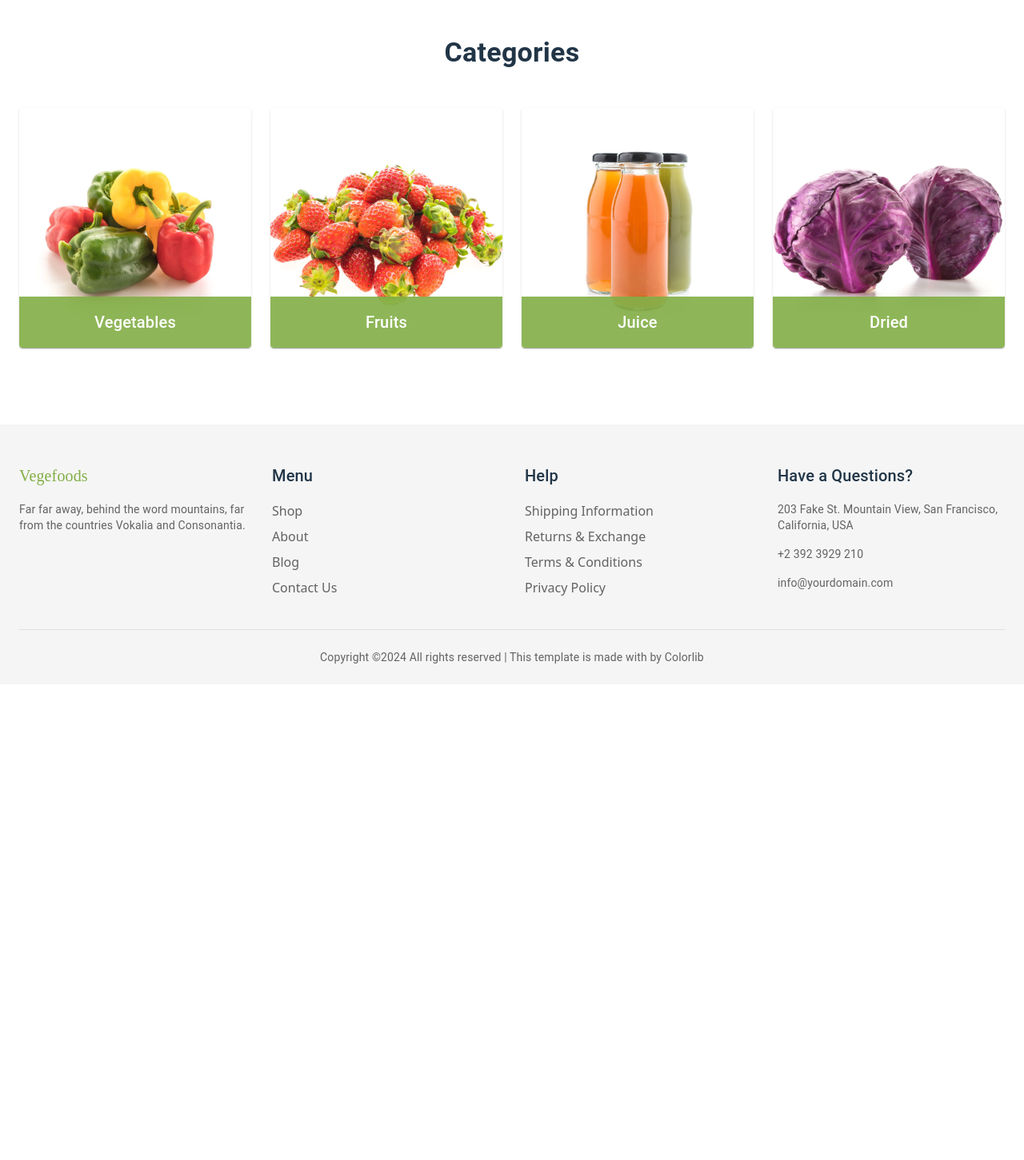
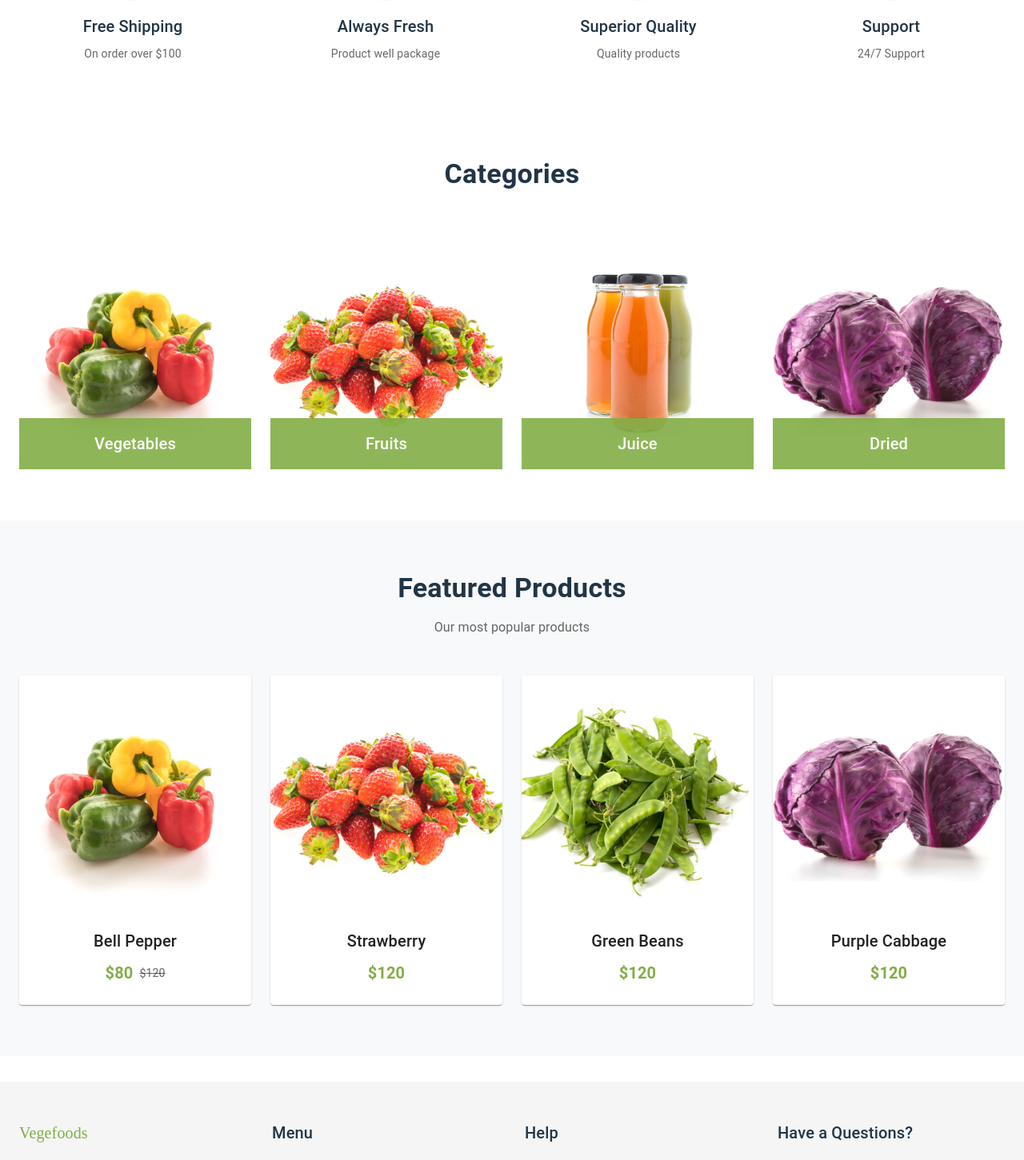
Before and after one commit to Ruqeyya891/react-miniproject, a React (Vite) app in the folder 33.react-mini-project/: page / in a window 1280 px wide. Shown: the part 1000-2451 px from the top of the page at 80% size. Before the commit the page ends 1856 px from the top, so only its background shows below. Built offline with nearby package versions, Linux system fonts and the light colour scheme; some icons are missing.

Commit message:
feat: update Home page with Featured Products and fix mobile navbar with drawer

```diff
--- a/33.react-mini-project/src/pages/client/Home.jsx
+++ b/33.react-mini-project/src/pages/client/Home.jsx
@@ -1,4 +1,4 @@
-import { Box, Container, Typography, Button, Grid, Card, CardMedia } from '@mui/material'
+import { Box, Container, Typography, Button, Grid, Card, CardMedia, CardContent } from '@mui/material'
 import { Link } from 'react-router-dom'
 import { motion } from 'framer-motion'
 import LocalShippingIcon from '@mui/icons-material/LocalShipping'
@@ -6,7 +6,6 @@ import RestaurantIcon from '@mui/icons-material/Restaurant'
 import StarIcon from '@mui/icons-material/Star'
 import SupportAgentIcon from '@mui/icons-material/SupportAgent'
 
-// Motion components - YENİ SINTAKSIS
 const MotionBox = motion.create(Box)
 const MotionTypography = motion.create(Typography)
 const MotionCard = motion.create(Card)
@@ -26,6 +25,13 @@ function Home() {
     { name: 'Dried', image: '/images/product-4.jpg' },
   ]
 
+  const products = [
+    { id: 1, name: "Bell Pepper", price: 80, oldPrice: 120, image: "/images/product-1.jpg" },
+    { id: 2, name: "Strawberry", price: 120, image: "/images/product-2.jpg" },
+    { id: 3, name: "Green Beans", price: 120, image: "/images/product-3.jpg" },
+    { id: 4, name: "Purple Cabbage", price: 120, image: "/images/product-4.jpg" },
+  ]
+
   return (
     <Box>
       {/* Hero Section */}
@@ -34,7 +40,7 @@ function Home() {
         animate={{ opacity: 1 }}
         transition={{ duration: 0.8 }}
         sx={{
-          height: { xs: '60vh', md: '80vh' },
+          height: { xs: '70vh', md: '90vh' },
           backgroundImage: 'url(/images/bg_1.jpg)',
           backgroundSize: 'cover',
           backgroundPosition: 'center',
@@ -64,7 +70,9 @@ function Home() {
             sx={{
               mb: 2,
               fontWeight: 'bold',
-              fontSize: { xs: '2rem', sm: '3rem', md: '3.75rem' }
+              fontSize: { xs: '2rem', sm: '3rem', md: '4rem' },
+              textTransform: 'uppercase',
+              letterSpacing: 2
             }}
           >
             100% Fresh & Organic Foods
@@ -77,7 +85,7 @@ function Home() {
             variant="h5"
             sx={{
               mb: 4,
-              fontSize: { xs: '1.2rem', sm: '1.5rem' }
+              fontSize: { xs: '1.1rem', sm: '1.5rem' }
             }}
           >
             We deliver organic vegetables & fruits
@@ -97,6 +105,9 @@ function Home() {
                 px: 4,
                 py: 1.5,
                 fontSize: { xs: '1rem', md: '1.1rem' },
+                borderRadius: 30,
+                textTransform: 'uppercase',
+                letterSpacing: 1,
                 '&:hover': { backgroundColor: '#6b8c3a' }
               }}
             >
@@ -118,7 +129,19 @@ function Home() {
                 transition={{ delay: index * 0.1, duration: 0.5 }}
                 sx={{ textAlign: 'center', p: 3 }}
               >
-                <feature.icon sx={{ fontSize: 50, color: '#82ae46', mb: 2 }} />
+                <Box sx={{
+                  width: 80,
+                  height: 80,
+                  borderRadius: '50%',
+                  backgroundColor: '#f5f5f5',
+                  display: 'flex',
+                  alignItems: 'center',
+                  justifyContent: 'center',
+                  mx: 'auto',
+                  mb: 2
+                }}>
+                  <feature.icon sx={{ fontSize: 40, color: '#82ae46' }} />
+                </Box>
                 <Typography variant="h6" sx={{ mb: 1 }}>{feature.title}</Typography>
                 <Typography variant="body2" color="text.secondary">{feature.desc}</Typography>
               </MotionBox>
@@ -153,10 +176,13 @@ function Home() {
                 viewport={{ once: true }}
                 transition={{ delay: index * 0.1, duration: 0.5 }}
                 whileHover={{ scale: 1.03 }}
+                component={Link}
+                to="/shop"
                 sx={{
                   position: 'relative',
                   overflow: 'hidden',
-                  cursor: 'pointer'
+                  cursor: 'pointer',
+                  textDecoration: 'none'
                 }}
               >
                 <CardMedia
@@ -184,6 +210,80 @@ function Home() {
           ))}
         </Grid>
       </Container>
+
+      {/* Featured Products Section */}
+      <Box sx={{ backgroundColor: '#f8f9fa', py: { xs: 4, md: 8 } }}>
+        <Container maxWidth="xl">
+          <MotionTypography
+            initial={{ opacity: 0, y: 20 }}
+            whileInView={{ opacity: 1, y: 0 }}
+            viewport={{ once: true }}
+            variant="h4"
+            sx={{
+              textAlign: 'center',
+              mb: { xs: 2, md: 2 },
+              fontWeight: 'bold',
+              fontSize: { xs: '1.75rem', md: '2.125rem' }
+            }}
+          >
+            Featured Products
+          </MotionTypography>
+          <MotionTypography
+            initial={{ opacity: 0, y: 20 }}
+            whileInView={{ opacity: 1, y: 0 }}
+            viewport={{ once: true }}
+            variant="body1"
+            color="text.secondary"
+            sx={{
+              textAlign: 'center',
+              mb: { xs: 4, md: 6 }
+            }}
+          >
+            Our most popular products
+          </MotionTypography>
+
+          <Grid container spacing={{ xs: 2, md: 3 }}>
+            {products.map((product, index) => (
+              <Grid size={{ xs: 12, sm: 6, md: 3 }} key={product.id}>
+                <MotionCard
+                  initial={{ opacity: 0, y: 50 }}
+                  whileInView={{ opacity: 1, y: 0 }}
+                  viewport={{ once: true }}
+                  transition={{ delay: index * 0.1, duration: 0.5 }}
+                  whileHover={{ y: -10 }}
+                  sx={{
+                    position: 'relative',
+                    overflow: 'hidden'
+                  }}
+                >
+                  <CardMedia
+                    component="img"
+                    image={product.image}
+                    alt={product.name}
+                    sx={{
+                      height: { xs: 250, md: 300 },
+                      objectFit: 'cover'
+                    }}
+                  />
+                  <CardContent sx={{ textAlign: 'center' }}>
+                    <Typography variant="h6" sx={{ mb: 1 }}>{product.name}</Typography>
+                    <Box sx={{ display: 'flex', justifyContent: 'center', alignItems: 'center', gap: 1 }}>
+                      <Typography variant="h6" color="#82ae46" fontWeight="bold">
+                        ${product.price}
+                      </Typography>
+                      {product.oldPrice && (
+                        <Typography variant="body2" color="text.secondary" sx={{ textDecoration: 'line-through' }}>
+                          ${product.oldPrice}
+                        </Typography>
+                      )}
+                    </Box>
+                  </CardContent>
+                </MotionCard>
+              </Grid>
+            ))}
+          </Grid>
+        </Container>
+      </Box>
     </Box>
   )
 }
```
Also changed, not shown: 33.react-mini-project/src/components/common/Navbar.jsx (+66 -107 lines), 1 other file (tests, documents, lock files or other folders).
